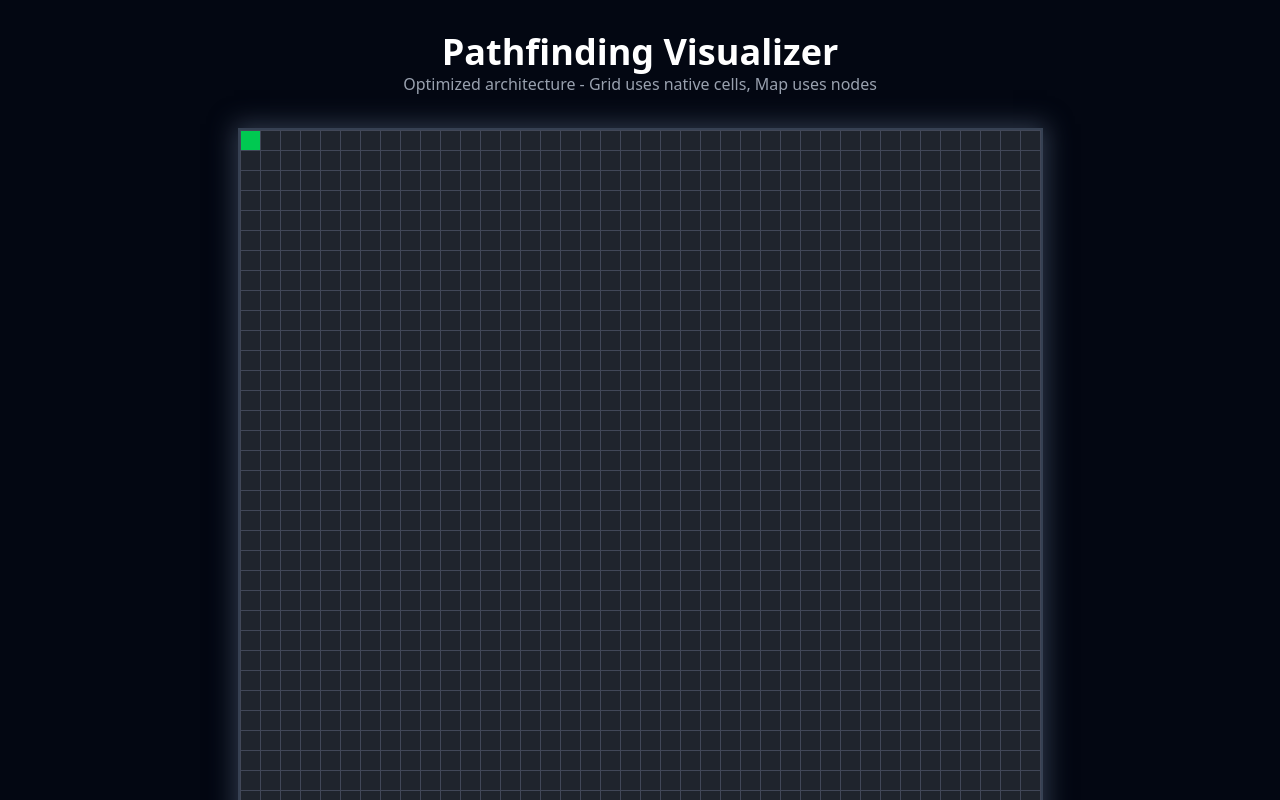
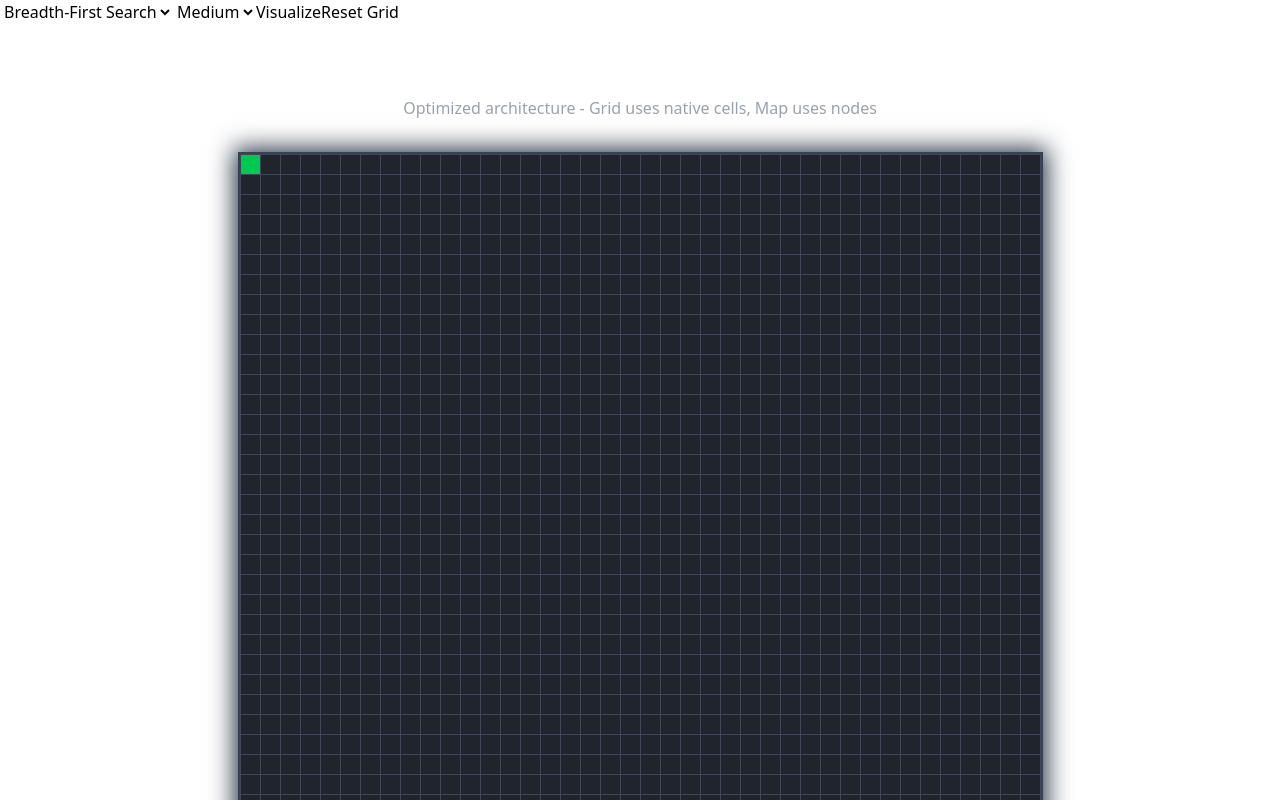
Before and after one commit to Willgxnzalez/pathfinder-visualizer, a React (Vite) app: page / in a window 1280 px wide. Shown: the top 800 px of the page. Built offline with nearby package versions, Linux system fonts and the light colour scheme.

Commit message:
Add BFS algorithm implementation and integrate algorithm selection in App component

```diff
--- a/src/App.tsx
+++ b/src/App.tsx
@@ -4,11 +4,15 @@ import { GridGraph } from './components/Grid/GridGraph';
 import { GridManager } from './components/Grid/GridManager';
 import GridView from './components/Grid/GridView';
 import { GRID_ROWS, GRID_COLS, CELL_SIZE, START_NODE_POS, END_NODE_POS } from './utils/constants';
+import bfs from './algorithms/pathfinding/bfs'
 
 export default function App() {
 	const graphRef = useRef<GridGraph>(new GridGraph(GRID_ROWS, GRID_COLS));
 	const [manager, setManager] = useState<GridManager | null>(null);
+	const [selectedAlgorithm, setSelectedAlgorithm] = useState<'bfs' | 'dijkstra' | 'astar'>('bfs');
+	const [speed, setSpeed] = useState<'slow' | 'medium' | 'fast'>('medium');
 	const [isRunning, setIsRunning] = useState(false);
+	const [result, setResult] = useState<string>('');
 
 	useEffect(() => {
 		const graph = graphRef.current;
@@ -20,8 +24,68 @@ export default function App() {
 		setManager(mgr);
 	}, []);
 
+	const runVisualization = async () => {
+		if (!manager) return;
+
+		setIsRunning(true);
+		setResult('');
+
+		const algorithms = {
+			bfs,
+			//dijkstra,
+			//astar: aStar
+		};
+
+		const algo = algorithms[selectedAlgorithm];
+		const finalResult = await manager.runAlgorithm(algo, speed);
+
+		if (finalResult.found) {
+		  	setResult(`Path found! Length: ${finalResult.pathLength}, Nodes visited: ${finalResult.nodesVisited}`);
+		} else {
+		  	setResult(`No path found. Nodes visited: ${finalResult.nodesVisited}`);
+		}
+
+		setIsRunning(false);
+	};
+
+	const resetGrid = useCallback(() => {
+		if (!manager) return;
+		manager.resetGrid();
+	}, [manager]);
+
   	return (
-		<div className="min-h-screen bg-midnight">
+		<div className="min-h-screen bg-white–">
+			{/* Algorithm selector */}
+			<select
+				value={selectedAlgorithm}
+				onChange={(e) => setSelectedAlgorithm(e.target.value as any)}
+				disabled={isRunning}
+			>
+				<option value="bfs">Breadth-First Search</option>
+				<option value="dijkstra">Dijkstra's Algorithm</option>
+				<option value="astar">A* Search</option>
+			</select>
+
+			{/* Speed selector */}
+			<select
+				value={speed}
+				onChange={(e) => setSpeed(e.target.value as any)}
+				disabled={isRunning}
+			>
+				<option value="slow">Slow</option>
+				<option value="medium">Medium</option>
+				<option value="fast">Fast</option>
+			</select>
+
+			<button onClick={runVisualization} disabled={isRunning}>
+				{isRunning ? 'Running...' : 'Visualize'}
+			</button>
+			<button onClick={resetGrid} >
+				Reset Grid
+			</button>
+
+			{result && <div>{result}</div>}
+
 			<div className="max-w-7xl mx-auto p-8">
 				<div className="text-center mb-8">
 					<h1 className="text-4xl font-bold text-white">
--- /dev/null
+++ b/src/algorithms/pathfinding/bfs.ts
@@ -0,0 +1,48 @@
+import { esbuildVersion } from "vite";
+import { IGraph } from "../../geometry/IGraph";
+import { AnimationStep, PathfindingResult } from "../../types";
+
+export default function* bfs(graph: IGraph): Generator<AnimationStep, PathfindingResult, unknown> {
+    const startId = graph.getStartNodeId();
+    const endId = graph.getEndNodeId();
+
+    if (startId === undefined || endId === undefined)
+        return { found: false, pathLength: 0, nodesVisited: 0, path: [] }
+
+    const queue: number[] = [startId];
+    const visited = new Set<number>();
+    const parent = new Map<number, number>();
+    let nodesVisited = 0;
+
+    while (queue.length !== 0) {
+        const currId = queue.shift()!;
+
+        if (visited.has(currId)) {
+            ("visited before")
+            continue;
+        }
+        visited.add(currId);
+        ++nodesVisited;
+        yield { type: 'visit', nodeIds: [currId] };
+
+        if (currId === endId ) {
+            const path: number[] = [];
+            let current: number | undefined = endId;
+
+            while (current) {
+                path.unshift(current);
+                current = parent.get(current);
+            }
+            yield { type: 'path', nodeIds: path };
+            return { found: true, pathLength: path.length, nodesVisited, path };
+        }
+
+        for (const neighbor of graph.getNeighbors(currId)) {
+            if (!visited.has(neighbor.id)) {
+                queue.push(neighbor.id);
+                parent.set(neighbor.id, currId);
+            }
+        }
+    }
+    return { found: false, pathLength: 0, nodesVisited, path: [] }
+}
--- a/src/components/Grid/GridGraph.ts
+++ b/src/components/Grid/GridGraph.ts
@@ -1,5 +1,5 @@
 import { GridNode } from '../../geometry/Node';
-import { INode } from '../../types';
+import { IEdge, INode } from '../../types';
 
 export class GridGraph {
     private nodes: GridNode[][];
@@ -50,6 +50,23 @@ export class GridGraph {
         }
     }
 
+    clearGrid(): void {
+        this.nodeMap.clear();
+
+        this.nodes = this.nodes.map(row =>
+            row.map(node => {
+                const newNode = new GridNode(node.id, node.row, node.col);
+
+                newNode.isStart = node.isStart;
+                newNode.isEnd = node.isEnd;
+
+                this.nodeMap.set(newNode.id, newNode);
+                return newNode;
+            })
+        );
+    }
+
+
     getDimensions() {
         return { rows: this.rows, cols: this.cols };
     }
@@ -75,6 +92,11 @@ export class GridGraph {
     }
 
     // ===== IGraph-compatible methods =====
+
+    nodeToCoords(id: number): { row: number, col: number } {
+        return { row: Math.floor(id / this.cols), col: id % this.cols };
+    }
+
     getNode(id: number): GridNode | undefined {
         return this.nodeMap.get(id);
     }
@@ -99,6 +121,18 @@ export class GridGraph {
         return neighbors;
     }
 
+    getEdges(id: number): IEdge[] {
+        return [];
+    }
+
+    getDistance(fromId: number, toId: number): number {
+        return 0;
+    }
+
+    getHeuristic(fromId: number, toId: number): number {
+        return this.getDistance(fromId, toId);
+    }
+
     getStartNodeId(): number {
         return this.startNode.id;
     }
@@ -106,4 +140,21 @@ export class GridGraph {
     getEndNodeId(): number {
         return this.endNode.id;
     }
+
+    resetPathFinding() {
+
+    }
+
+    markVisited(nodeId: number) {
+        const node = this.getNode(nodeId);
+        if (node) {
+            node.isVisited = true;
+        }
+    }
+    markPath(nodeId: number) {
+        const node = this.getNode(nodeId);
+        if (node) {
+            node.isPath = true;
+        }
+    }
 }
--- a/src/components/Grid/GridManager.ts
+++ b/src/components/Grid/GridManager.ts
@@ -1,6 +1,8 @@
 import { GridNode } from "../../geometry/Node";
 import { GridGraph } from "./GridGraph";
 import { CELL_COLORS } from "../../utils/constants";
+import { IGraph } from "../../geometry/IGraph";
+import { AnimationStep, PathfindingResult } from "../../types";
 
 export class GridManager {
     private container: HTMLElement;
@@ -53,9 +55,9 @@ export class GridManager {
         let bg: string = CELL_COLORS.default;
         if (node.isStart) bg = CELL_COLORS.start;
         else if (node.isEnd) bg = CELL_COLORS.end;
+        else if (!node.walkable) bg = CELL_COLORS.wall;
         else if (node.isPath) bg = CELL_COLORS.path;
         else if (node.isVisited) bg = CELL_COLORS.visited;
-        else if (!node.walkable) bg = CELL_COLORS.wall;
 
         return `${base} ${bg}`;
     }
@@ -85,7 +87,7 @@ export class GridManager {
         this.isDrawing = true;
         this.drawMode = node.walkable ? 'wall' : 'erase';
         this.graph.setWalkable(coords.row, coords.col, this.drawMode === 'erase');
-        this.updateNode(coords.row, coords.col);
+        this.updateNode(node);
     }
 
     handleMouseMove(x: number, y: number): void {
@@ -99,24 +101,89 @@ export class GridManager {
         if (node.walkable === shouldBeWalkable) return;
 
         this.graph.setWalkable(coords.row, coords.col, shouldBeWalkable);
-        this.updateNode(coords.row, coords.col);
+        this.updateNode(node);
     }
 
     handleMouseUp(): void {
         this.isDrawing = false;
     }
 
-    updateNode(row: number, col: number): void {
-        const node = this.graph.getNodeAt(row, col);
-        if (!node) return;
-
+    updateNode(node: GridNode): void {
         const element = this.cellElements.get(node.id);
         if (element) {
             element.className = this.getNodeClasses(node);
         }
     }
 
+    updateAll(): void  {
+        const nodes = this.graph.getAllNodes();
+        const { rows, cols } = this.graph.getDimensions();
+        for (let row = 0; row < rows; ++row) {
+            for (let col = 0; col < cols; ++col) {
+                this.updateNode(nodes[row][col]);
+            }
+        }
+    }
+
     destroy(): void {
         this.container.innerHTML = '';
     }
+
+    resetGrid(): void {
+        this.graph.clearGrid();
+        this.updateAll();
+    }
+
+    async runAlgorithm(
+        algorithm: (graph: IGraph) => Generator<AnimationStep, PathfindingResult, unknown>,
+        speed: 'slow' | 'medium' | 'fast' = 'medium'
+    ): Promise<PathfindingResult> {
+
+        // Speed settings (ms between frames)
+        const speeds = {
+        slow: 100,
+        medium: 20,
+        fast: 5
+        };
+        const delay = speeds[speed];
+
+        const gen = algorithm(this.graph);
+        let result = gen.next();
+
+        // Consume generator step-by-step
+        while (!result.done) {
+            const step = result.value;
+
+            if (step.type === 'visit') {
+                for (const nodeId of step.nodeIds) {
+                    this.graph.markVisited(nodeId);
+                    const node = this.graph.getNode(nodeId);
+                    if (node) {
+                        this.updateNode(node!);
+                    }
+                }
+            } else if (step.type === 'path') {
+                await new Promise(resolve => setTimeout(resolve, delay * 2));
+
+                for (const nodeId of step.nodeIds) {
+                    this.graph.markPath(nodeId);
+                    const node = this.graph.getNode(nodeId);
+                    if (node) {
+                        this.updateNode(node);
+                    }
+                    await new Promise(resolve => setTimeout(resolve, delay));
+                }
+            }
+
+            // Wait before next step
+            await new Promise(resolve => setTimeout(resolve, delay));
+
+            // Get next step
+            result = gen.next();
+        }
+
+        // Return final result
+        return result.value;
+    }
+
 }
--- a/src/geometry/Node.ts
+++ b/src/geometry/Node.ts
@@ -7,7 +7,6 @@ export class GridNode implements INode {
 
     gCost: number = Infinity;
     hCost: number = 0;
-    fCost: number = 0;
     parent: GridNode | null = null;
 
     walkable: boolean = true;
```
